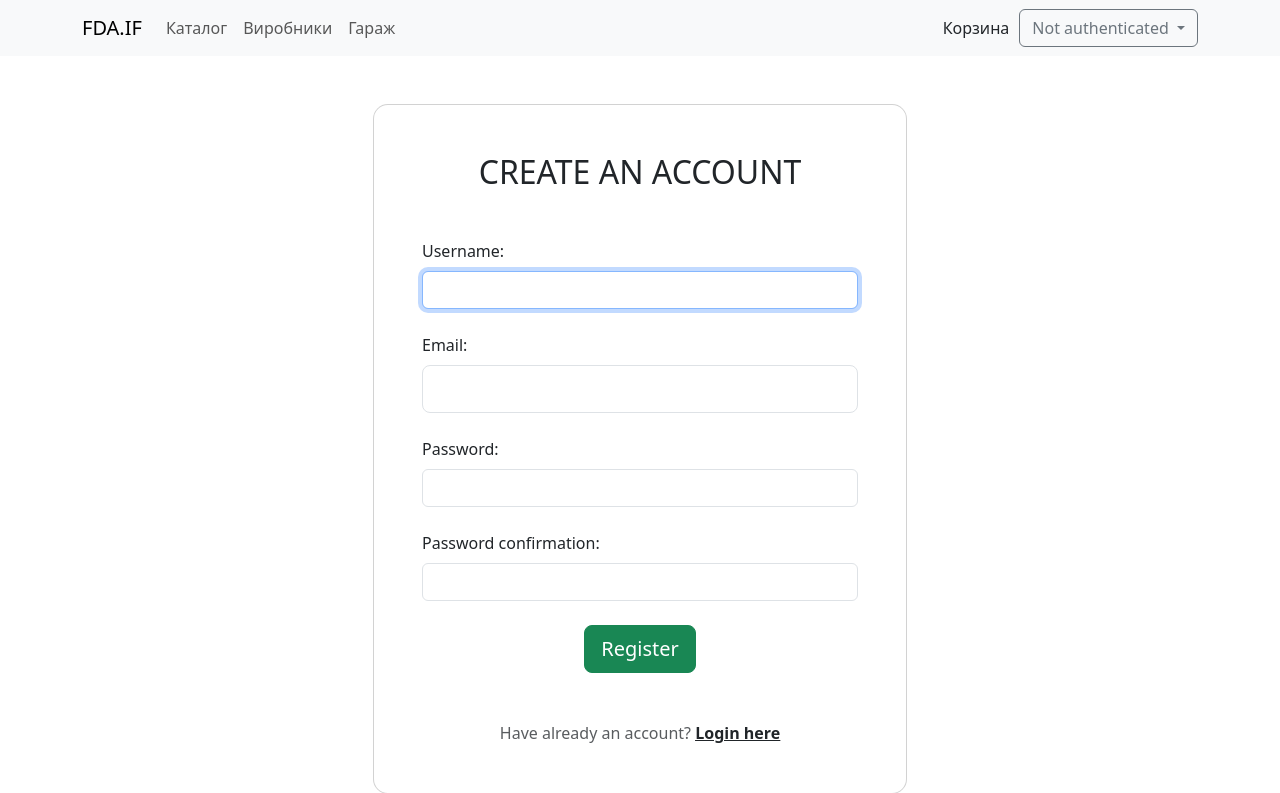
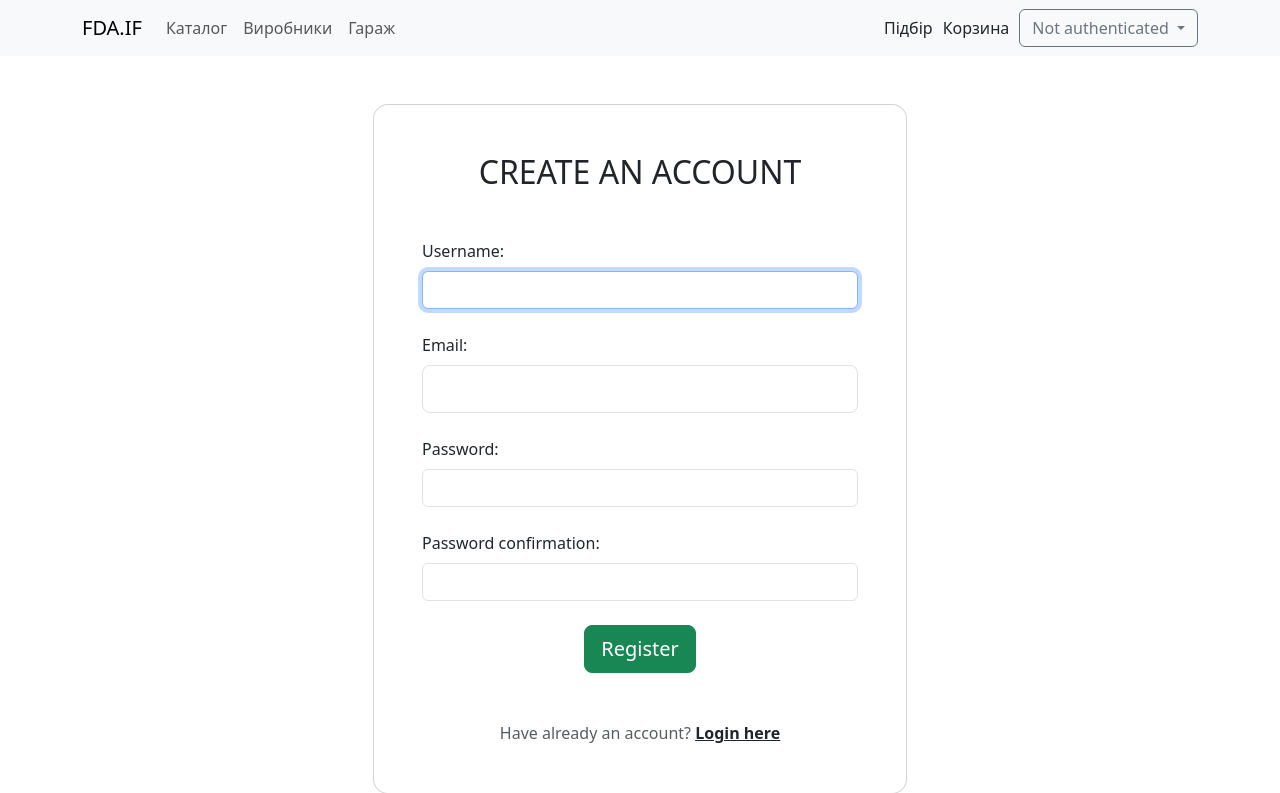
Before and after one commit to MuzykaAndrii/car-parts, a Django app: page /auth/register/ in a window 1280 px wide. Shown: the top 793 px of the page. Run offline with Django 4.2, Linux system fonts and the light colour scheme; parts of the project's set-up code (start-up, migrations or seed data) failed here and were passed over; some libraries are stand-ins or nearby versions.

Commit message:
impl: selection btn in navbar

```diff
--- a/selection/urls.py
+++ b/selection/urls.py
@@ -6,5 +6,5 @@ from selection.views import SelectionRequestView
 app_name = "selection"
 
 urlpatterns = [
-    path("/request_selection", SelectionRequestView.as_view(), name="request_selection"),
+    path("request/", SelectionRequestView.as_view(), name="request"),
 ]
--- a/templates/layout/_navbar.html
+++ b/templates/layout/_navbar.html
@@ -42,6 +42,9 @@
           </li> -->
         </ul>
         <div style="margin-right: 10px" class="nav-item">
+          <a href="{% url 'selection:request' %}" class="nav-link">Підбір</a>
+        </div>
+        <div style="margin-right: 10px" class="nav-item">
           <a href="{% url 'store:cart' %}" class="nav-link">Корзина</a>
         </div>
         <div class="nav-item dropdown btn btn-outline-secondary ml-3">
```
